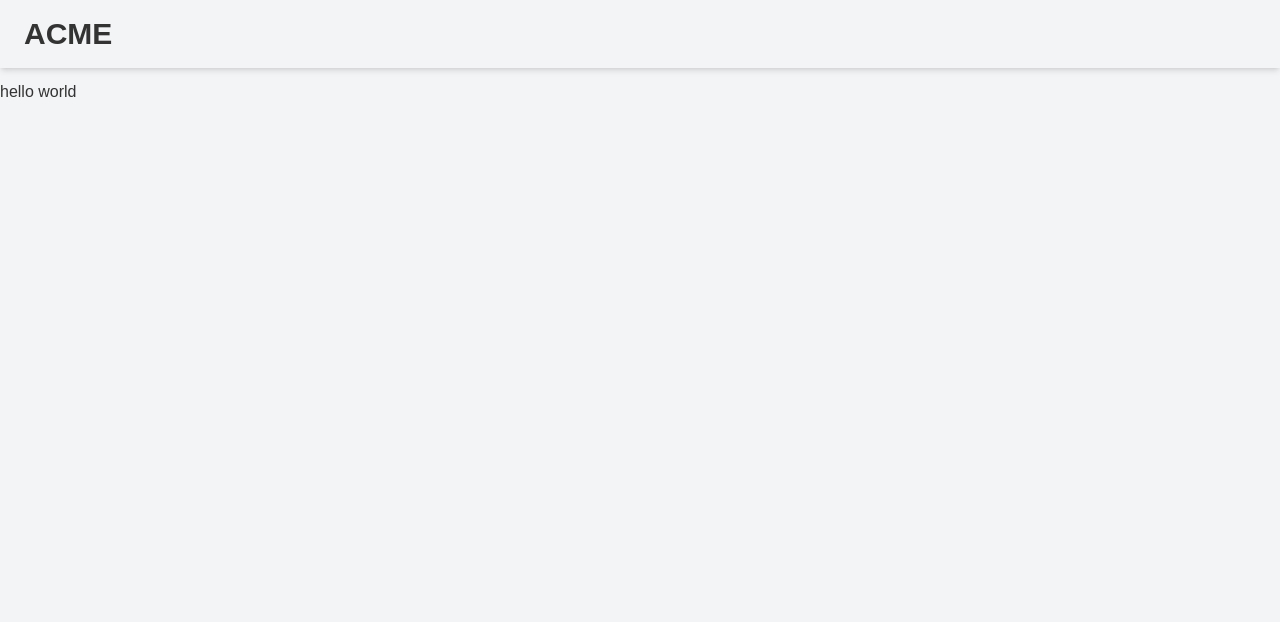
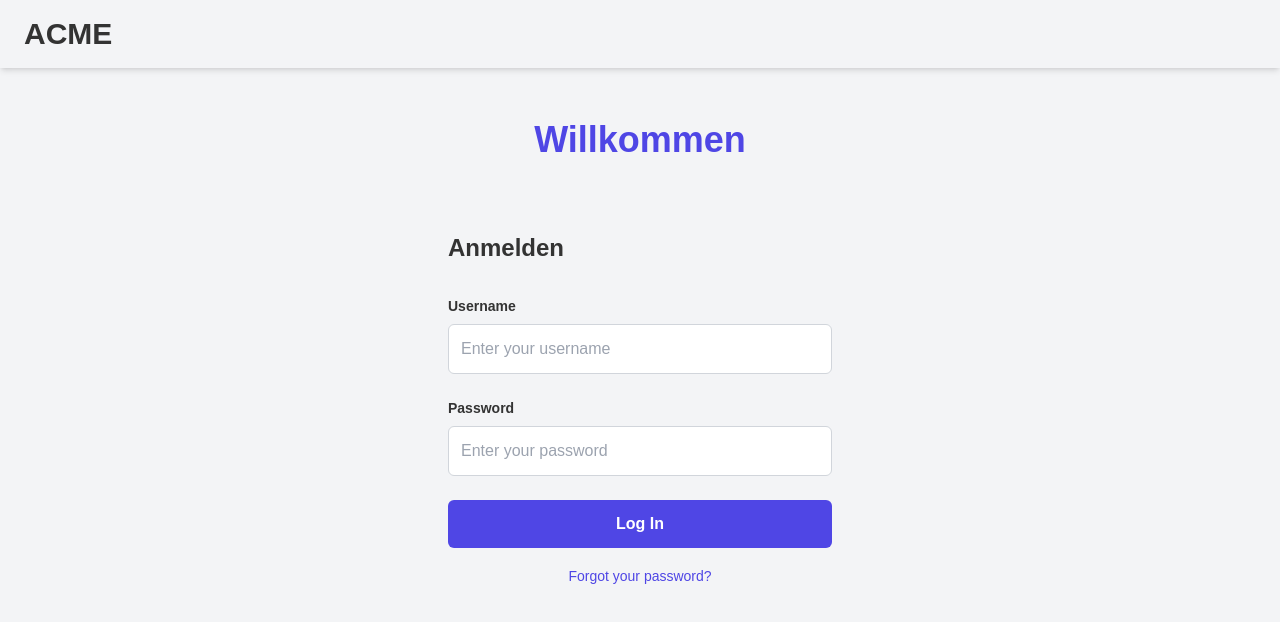
Before and after one commit to totti-rdz/next-login-form-best-practices, a Next.js app: page / in a window 1280 px wide. Shown: the top 622 px of the page. Built offline with nearby package versions, Linux system fonts and the light colour scheme.

Commit message:
add first draft for login form with username and password fields

```diff
--- a/src/app/page.tsx
+++ b/src/app/page.tsx
@@ -1,3 +1,45 @@
+import Input from "@/components/Input";
+
 export default function Home() {
-  return <div className="flex-1">hello world</div>;
+  return (
+    <div className="flex-1 bg-background flex flex-col items-center">
+      <h1 className="text-4xl font-bold text-accent mt-10 mb-10">Willkommen</h1>
+      <div className="w-full max-w-md p-8 rounded-lg">
+        <form>
+          <h2 className="text-2xl font-semibold mb-8">Anmelden</h2>
+          <div className="mb-6">
+            <Input
+              label="Username"
+              name="username"
+              placeholder="Enter your username"
+              required
+            />
+          </div>
+
+          <div className="mb-6">
+            <Input
+              type="password"
+              label="Password"
+              name="password"
+              placeholder="Enter your password"
+              required
+            />
+          </div>
+
+          <button
+            type="submit"
+            className="w-full py-3 bg-accent text-white font-semibold rounded-md hover:bg-accent/90 focus:outline-none focus:ring-2 focus:ring-accent"
+          >
+            Log In
+          </button>
+
+          <div className="mt-4 text-center">
+            <a href="#" className="text-sm text-accent hover:underline">
+              Forgot your password?
+            </a>
+          </div>
+        </form>
+      </div>
+    </div>
+  );
 }
```
